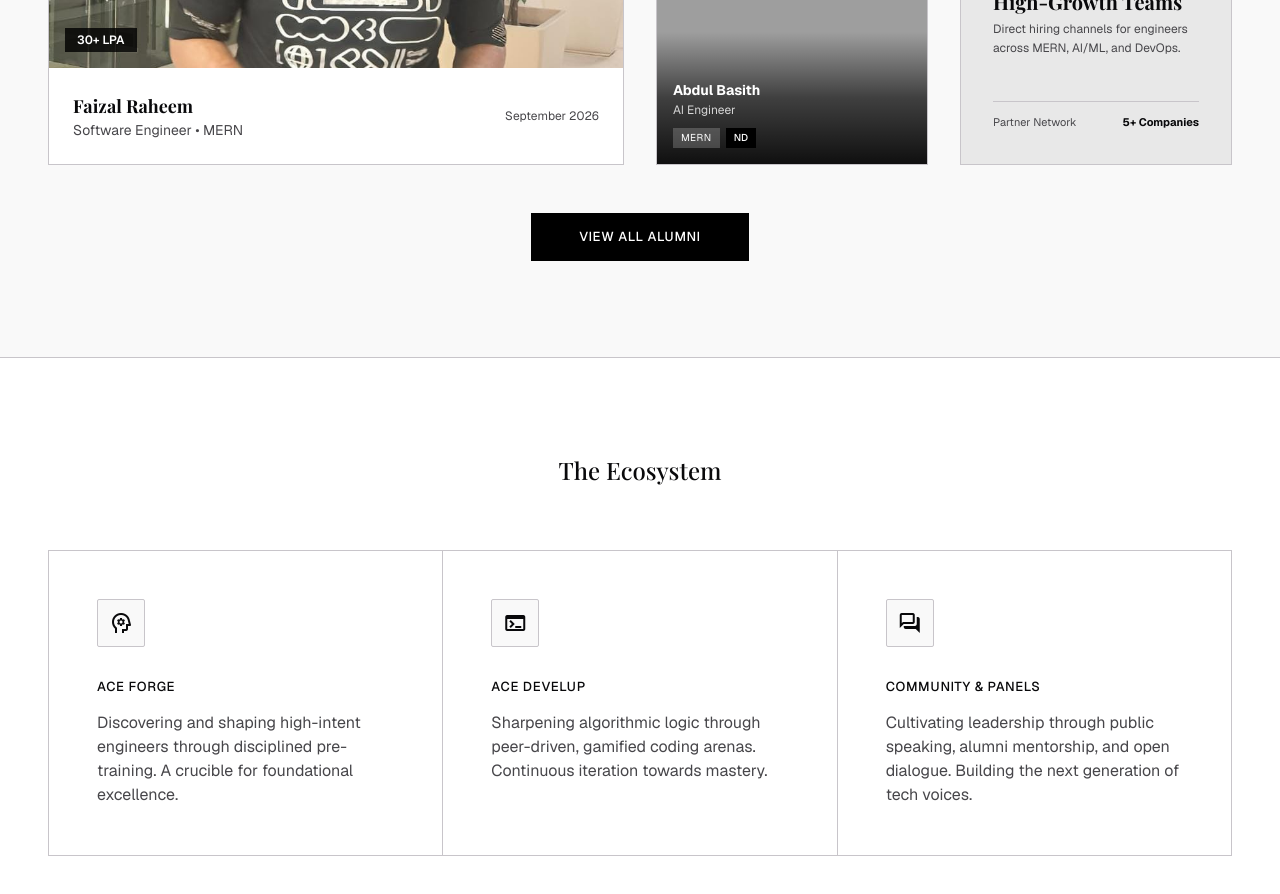
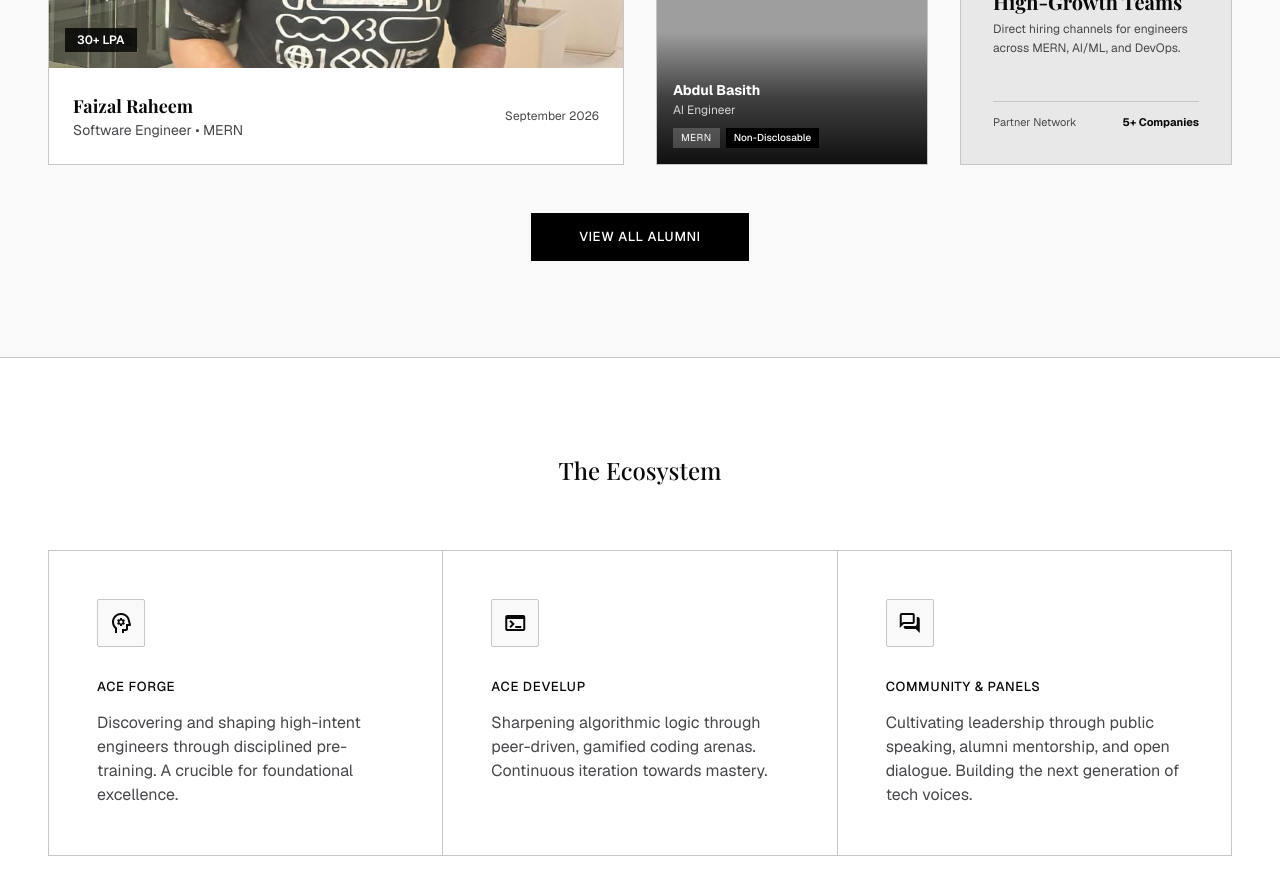
Before and after one commit to ACE-Program-Brototype/ace-web, a React (Vite) app: page / in a window 1280 px wide. Shown: the part 3160-4054 px from the top of the page. Built offline with nearby package versions, Linux system fonts and the light colour scheme; grey boxes are pictures that could not be loaded; a web font is replaced by a local one.

Commit message:
fix(salary): changed from ND to Non-Disclosable

```diff
--- a/src/constants/alumniDatas.js
+++ b/src/constants/alumniDatas.js
@@ -8,7 +8,7 @@ export const ALUMNI_MEMBERS = [
     name: 'Faizal Raheem',
     role: 'Software Engineer',
     domain: 'MERN',
-    company: 'ND',
+    company: 'Non-Disclosable',
     placedOn: 'September 2026',
     pkg: '30+ LPA',
     spotlight: true,
@@ -20,7 +20,7 @@ export const ALUMNI_MEMBERS = [
     name: 'Zameer Ahammed',
     role: 'Software Engineer',
     domain: 'MERN',
-    company: 'ND',
+    company: 'Non-Disclosable',
     placedOn: 'September 2026',
     pkg: '30+ LPA',
     spotlight: true,
@@ -36,7 +36,7 @@ export const ALUMNI_MEMBERS = [
     domain: 'MERN',
     company: 'AccuMateAi',
     placedOn: 'August 2026',
-    pkg: 'ND',
+    pkg: 'Non-Disclosable',
     quote: 'The community aspect of ACE was unparalleled. Building complex side projects with peers prepared me perfectly for the fast pace of early-stage startups.',
     img: 'https://media.licdn.com/dms/image/v2/D5603AQGmUbk5PjsWsw/profile-displayphoto-shrink_400_400/B56ZboZa9FGgAg-/0/1747655701772?e=1788393600&v=beta&t=fMeiBT5KOpLUVl1NHj2hpLJwWKmJaPKOetI2vxfv5zw',
   },
@@ -46,7 +46,7 @@ export const ALUMNI_MEMBERS = [
     name: 'Muhammed Shahan P P',
     role: 'AI Specialist',
     domain: 'Data Science',
-    company: 'ND',
+    company: 'Non-Disclosable',
     placedOn: 'June 2026',
     pkg: '25+ LPA',
     spotlight: true,
@@ -62,7 +62,7 @@ export const ALUMNI_MEMBERS = [
     domain: 'Data Science',
     company: 'Golgix',
     placedOn: 'May 2026',
-    pkg: 'ND',
+    pkg: 'Non-Disclosable',
     quote: 'Working with real-world ML datasets and building end-to-end inference pipelines at ACE made the transition to industry seamless.',
     img: 'https://media.licdn.com/dms/image/v2/D5603AQEpALUzeH-szA/profile-displayphoto-scale_400_400/B56Z8P7qmxIUAg-/0/1782678728810?e=1790208000&v=beta&t=uo5z3X9CA7U4vbJMkHGwSvAXsokfdMeNVeqdK6DmAX8',
   },
@@ -74,7 +74,7 @@ export const ALUMNI_MEMBERS = [
     domain: 'MERN',
     company: 'Skai Lama',
     placedOn: 'May 2026',
-    pkg: 'ND',
+    pkg: 'Non-Disclosable',
     quote: 'Building production architectures with intense peer code reviews helped me step into high-impact engineering from day one.',
     img: 'https://media.licdn.com/dms/image/v2/D5603AQHMDBKbaFpFtA/profile-displayphoto-shrink_400_400/profile-displayphoto-shrink_400_400/0/1718249752686?e=1790208000&v=beta&t=3mDzDeVo3YYEJrny8Z5xUAjv1kwp-nf6rbJqddv3cSo',
   },
@@ -86,7 +86,7 @@ export const ALUMNI_MEMBERS = [
     domain: 'MERN',
     company: 'Skai Lama',
     placedOn: 'May 2026',
-    pkg: 'ND',
+    pkg: 'Non-Disclosable',
     quote: 'The peer learning and engineering rigor at ACE set a benchmark that continues to guide my daily work.',
     img: faheem,
   },
@@ -98,7 +98,7 @@ export const ALUMNI_MEMBERS = [
     domain: 'MERN',
     company: 'Kalpas Innovations Pvt Ltd',
     placedOn: 'May 2026',
-    pkg: 'ND',
+    pkg: 'Non-Disclosable',
     quote: 'The culture of building scalable web apps from ground up gave me the confidence to deliver production features effortlessly.',
     img: 'https://media.licdn.com/dms/image/v2/D5603AQE8aEtjgr_Tgg/profile-displayphoto-scale_400_400/B56ZpKKTMfIcAg-/0/1762180819496?e=1790208000&v=beta&t=EYos3uxI1mB2nmtIKWSw_L_-BF1KCoE9XVxH-N2JTB8',
   },
@@ -107,7 +107,7 @@ export const ALUMNI_MEMBERS = [
     name: 'Anandhu P Raj',
     role: 'ML Engineer',
     domain: 'AI/ML',
-    company: 'ND',
+    company: 'Non-Disclosable',
     placedOn: 'May 2026',
     pkg: '9 LPA',
     quote: "ACE didn't just teach syntax; it taught us how to think like engineers. The transition to cloud AI environments felt completely natural.",
@@ -122,7 +122,7 @@ export const ALUMNI_MEMBERS = [
     domain: 'DevOps',
     company: 'KubeNine',
     placedOn: 'April 2026',
-    pkg: 'ND',
+    pkg: 'Non-Disclosable',
     quote: 'The deep focus on cloud systems, containers, and deployment reliability at ACE gave me the exact skillset required in modern DevOps.',
     img: 'https://media.licdn.com/dms/image/v2/D5603AQFNrOWdkht72Q/profile-displayphoto-shrink_400_400/profile-displayphoto-shrink_400_400/0/1727163469555?e=1790208000&v=beta&t=F3-TIGFkwd1q4j4MYy2mWbpldqEH431rvKFj2DP7d60',
   },
--- a/src/constants/placementDatas.js
+++ b/src/constants/placementDatas.js
@@ -27,16 +27,16 @@ export const PARTNER_LOGOS = [
 ];
 
 export const PLACEMENTS = [
-  { placedOn: 'September 2026', name: 'Faizal Raheem', role: 'Software Engineer', domain: 'MERN', company: 'ND', pkg: '30+ LPA' },
-  { placedOn: 'September 2026', name: 'Zameer Ahammed', role: 'Software Engineer', domain: 'MERN', company: 'ND', pkg: '30+ LPA' },
-  { placedOn: 'August 2026', name: 'Abdul Basith', role: 'AI Engineer', domain: 'MERN', company: 'AccuMateAi', pkg: 'ND' },
-  { placedOn: 'June 2026', name: 'Muhammed Shahan P P', role: 'AI Specialist', domain: 'Data Science', company: 'ND', pkg: '25+ LPA' },
-  { placedOn: 'May 2026', name: 'Afzal A', role: 'ML Engineer', domain: 'Data Science', company: 'Golgix', pkg: 'ND' },
-  { placedOn: 'May 2026', name: 'Fizan Muhammed Faisal', role: 'Software Engineer', domain: 'MERN', company: 'Skai Lama', pkg: 'ND' },
-  { placedOn: 'May 2026', name: 'Faheem Basheer', role: 'Software Engineer', domain: 'MERN', company: 'Skai Lama', pkg: 'ND' },
-  { placedOn: 'May 2026', name: 'Ijas Ahammed', role: 'Full-stack Developer', domain: 'MERN', company: 'Kalpas Innovations Pvt Ltd', pkg: 'ND' },
-  { placedOn: 'May 2026', name: 'Anandhu P Raj', role: 'ML Engineer', domain: 'AI/ML', company: 'ND', pkg: '9 LPA' },
-  { placedOn: 'April 2026', name: 'Amal Deep', role: 'DevOps Engineer', domain: 'DevOps', company: 'KubeNine', pkg: 'ND' },
+  { placedOn: 'September 2026', name: 'Faizal Raheem', role: 'Software Engineer', domain: 'MERN', company: 'Non-Disclosable', pkg: '30+ LPA' },
+  { placedOn: 'September 2026', name: 'Zameer Ahammed', role: 'Software Engineer', domain: 'MERN', company: 'Non-Disclosable', pkg: '30+ LPA' },
+  { placedOn: 'August 2026', name: 'Abdul Basith', role: 'AI Engineer', domain: 'MERN', company: 'AccuMateAi', pkg: 'Non-Disclosable' },
+  { placedOn: 'June 2026', name: 'Muhammed Shahan P P', role: 'AI Specialist', domain: 'Data Science', company: 'Non-Disclosable', pkg: '25+ LPA' },
+  { placedOn: 'May 2026', name: 'Afzal A', role: 'ML Engineer', domain: 'Data Science', company: 'Golgix', pkg: 'Non-Disclosable' },
+  { placedOn: 'May 2026', name: 'Fizan Muhammed Faisal', role: 'Software Engineer', domain: 'MERN', company: 'Skai Lama', pkg: 'Non-Disclosable' },
+  { placedOn: 'May 2026', name: 'Faheem Basheer', role: 'Software Engineer', domain: 'MERN', company: 'Skai Lama', pkg: 'Non-Disclosable' },
+  { placedOn: 'May 2026', name: 'Ijas Ahammed', role: 'Full-stack Developer', domain: 'MERN', company: 'Kalpas Innovations Pvt Ltd', pkg: 'Non-Disclosable' },
+  { placedOn: 'May 2026', name: 'Anandhu P Raj', role: 'ML Engineer', domain: 'AI/ML', company: 'Non-Disclosable', pkg: '9 LPA' },
+  { placedOn: 'April 2026', name: 'Amal Deep', role: 'DevOps Engineer', domain: 'DevOps', company: 'KubeNine', pkg: 'Non-Disclosable' },
   { placedOn: 'March 2026', name: 'Abhiram S Sajeev', role: 'Software Engineer', domain: 'MERN', company: 'Skai Lama', pkg: '9 LPA' },
 ];
 
--- a/src/pages/AlumniPage.jsx
+++ b/src/pages/AlumniPage.jsx
@@ -210,7 +210,7 @@ export default function AlumniPage() {
                           {alumnus.name}
                         </h2>
                         <p className="font-body-lg text-body-lg text-on-surface-variant mb-6">
-                          {alumnus.companyRole || `${alumnus.role} ${alumnus.company !== 'ND' ? `@ ${alumnus.company}` : ''}`}
+                          {alumnus.companyRole || `${alumnus.role} ${alumnus.company !== 'ND' && alumnus.company !== 'Non-Disclosable' ? `@ ${alumnus.company}` : ''}`}
                         </p>
 
                         <div className="flex flex-wrap gap-2 mb-8">
@@ -318,7 +318,7 @@ export default function AlumniPage() {
                         {a.name}
                       </h3>
                       <p className="font-label-sm text-xs text-on-surface-variant line-clamp-1">
-                        {a.companyRole || `${a.role} ${a.company !== 'ND' ? `@ ${a.company}` : ''}`}
+                        {a.companyRole || `${a.role} ${a.company !== 'ND' && a.company !== 'Non-Disclosable' ? `@ ${a.company}` : ''}`}
                       </p>
                     </div>
                   </div>
@@ -402,8 +402,8 @@ export default function AlumniPage() {
                       <div className="flex items-center justify-between">
                         <span className="font-label-sm uppercase text-[10px] text-on-surface-variant/70">Company</span>
                         <span className="font-medium text-on-surface text-right">
-                          {alumnus.company === 'ND' ? (
-                            <span className="italic text-on-surface-variant">ND (Non-Disclosable)</span>
+                          {alumnus.company === 'ND' || alumnus.company === 'Non-Disclosable' ? (
+                            <span className="italic text-on-surface-variant">Non-Disclosable</span>
                           ) : (
                             alumnus.company
                           )}
@@ -419,7 +419,11 @@ export default function AlumniPage() {
                   <div className="mt-5 pt-3 border-t border-outline-variant flex items-center justify-between">
                     <span className="font-label-sm text-[10px] uppercase text-on-surface-variant">Package</span>
                     <span className="font-mono text-xs font-semibold text-primary">
-                      {alumnus.pkg === 'ND' || alumnus.pkg === 'Non Disclosable' ? 'ND' : alumnus.pkg}
+                      {alumnus.pkg === 'ND' || alumnus.pkg === 'Non-Disclosable' || alumnus.pkg === 'Non Disclosable' ? (
+                        <span className="italic font-normal text-on-surface-variant">Non-Disclosable</span>
+                      ) : (
+                        alumnus.pkg
+                      )}
                     </span>
                   </div>
                 </div>
--- a/src/pages/PlacementPage.jsx
+++ b/src/pages/PlacementPage.jsx
@@ -108,13 +108,19 @@ export default function PlacementPage() {
                     <td className="py-6 px-4 text-on-surface">{p.role}</td>
                     <td className="py-6 px-4 text-on-surface-variant">{p.domain}</td>
                     <td className="py-6 px-4 text-on-surface">
-                      {p.company === 'ND' ? (
-                        <span className="text-on-surface-variant italic">ND (Non-Disclosable)</span>
+                      {p.company === 'ND' || p.company === 'Non-Disclosable' ? (
+                        <span className="text-on-surface-variant italic">Non-Disclosable</span>
                       ) : (
                         p.company
                       )}
                     </td>
-                    <td className="py-6 px-4 text-primary font-medium">{p.pkg}</td>
+                    <td className="py-6 px-4 text-primary font-medium">
+                      {p.pkg === 'ND' || p.pkg === 'Non-Disclosable' || p.pkg === 'Non Disclosable' ? (
+                        <span className="text-on-surface-variant italic font-normal">Non-Disclosable</span>
+                      ) : (
+                        p.pkg
+                      )}
+                    </td>
                   </tr>
                 ))}
               </tbody>
```
